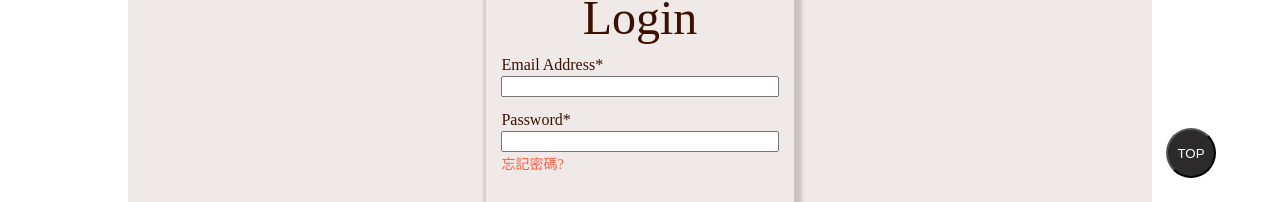
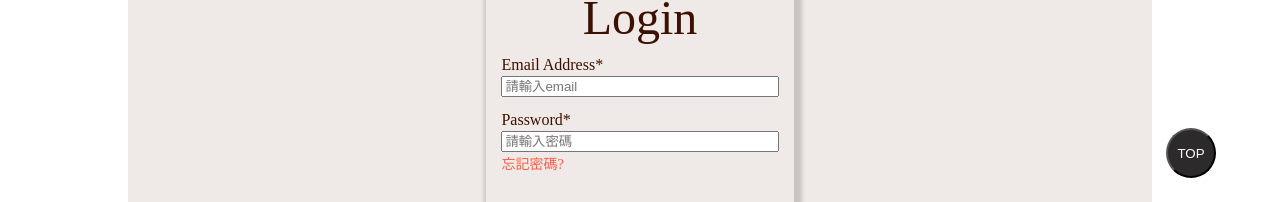
Before and after one commit to Allen9478/HEX-RWD-BURGER-hw3, a plain HTML site: page login.html in a window 1280 px wide. Shown: the part 582-784 px from the top of the page. Drawn offline with nearby package versions, Linux system fonts and the light colour scheme.

Commit message:
login add placeholder

```diff
--- a/login.html
+++ b/login.html
@@ -74,9 +74,9 @@
             <form action="login.html">
                 <h2>Login</h2>
                 <label for="mail">Email Address*</label>
-                <input id="mail" type="email" name="email">
+                <input id="mail" type="email" name="email" placeholder="請輸入email">
                 <label for="password">Password*</label>
-                <input id="password" type="password" name="password">
+                <input id="password" type="password" name="password" placeholder="請輸入密碼">
                 <p><a href="#">忘記密碼?</a></p>
                 <div class="form-btn">
                     <button>註冊</button>
```
